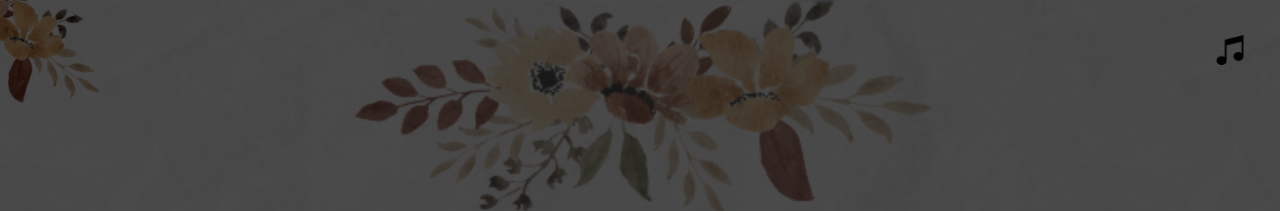
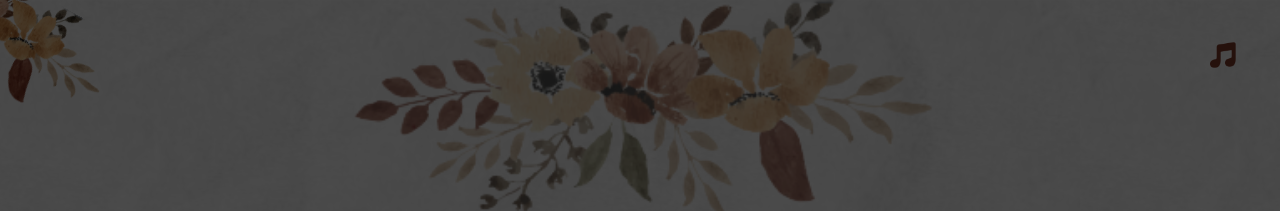
Before and after one commit to PauloCesarCR/Casamento_Invite, a React (Vite) app: page / in a window 1280 px wide. Shown: the top 211 px of the page. Built offline with nearby package versions, Linux system fonts and the light colour scheme.

Commit message:
adiciona novo icon de musica

```diff
--- a/src/components/Mapa/index.jsx
+++ b/src/components/Mapa/index.jsx
@@ -1,10 +1,10 @@
 import './style.css'
 
-function Mapa({localLink}){
+function Mapa(){
     return (
         <div className='mapa'>
             <div className='seta'></div>
-            <iframe src={localLink} width="100%" height="100%" loading="lazy"/>
+            <iframe src="https://www.google.com/maps/embed?pb=!4v1694187607327!6m8!1m7!1sfp2VQWRzZpBaI4pqBKt1gg!2m2!1d-22.85667095825549!2d-43.3297968143314!3f315.68!4f0!5f0.7820865974627469" width="100%" height="100%" loading="lazy"/>
         </div>
     )
 }
--- a/src/pages/InvitePage/index.jsx
+++ b/src/pages/InvitePage/index.jsx
@@ -4,7 +4,7 @@ import music from '../../assets/music.mp3'
 import ModalAudio from '../../components/ModalAudio'
 import flores from '../../assets/flores.png'
 import pvENoivaImg from '../../assets/pvenoiva.png'
-import musicaIcon from '../../assets/musicaIcon.png'
+import musicaIcon from '../../assets/iconMusica.png'
 import cerimoniaImg from '../../assets/igreja.png'
 import confirmacaoImg from '../../assets/confirmacao.png'
 import Mapa from '../../components/Mapa'
@@ -68,7 +68,7 @@ function InvitePage() {
                   <span>Confirmação</span>
                 </div>
               </div>
-              {mapOpen && <Mapa localLink={"https://www.google.com/maps/embed?pb=!1m18!1m12!1m3!1d3676.935704698311!2d-43.337612225434754!3d-22.841868135552723!2m3!1f0!2f0!3f0!3m2!1i1024!2i768!4f13.1!3m3!1m2!1s0x9963519a8bb29f%3A0xe9da8c2a33b76399!2sEstr.%20do%20Col%C3%A9gio%2C%2065%20-%20Col%C3%A9gio%2C%20Rio%20de%20Janeiro%20-%20RJ%2C%2021235-280!5e0!3m2!1spt-BR!2sbr!4v1693414644847!5m2!1spt-BR!2sbr"} />}
+              {mapOpen && <Mapa />}
             </div>
         </section>
         <audio ref={musicRef} loop={true} />
--- a/src/pages/InvitePage/style.css
+++ b/src/pages/InvitePage/style.css
@@ -21,7 +21,8 @@
 }
 
 .music-icon {
-    width: 20px;
+    width: 30px;
+    border-radius:50%;
     cursor: pointer;
     position: fixed;
     top:15px;
@@ -118,7 +119,7 @@ section, .infos-casamento {
 @media screen and (min-width: 800px) {
 
     .music-icon {
-        width: 30px;
+        width: 40px;
         cursor: pointer;
         position: fixed;
         top:35px;
```
Also changed, not shown: src/assets/iconMusica.png (added).
